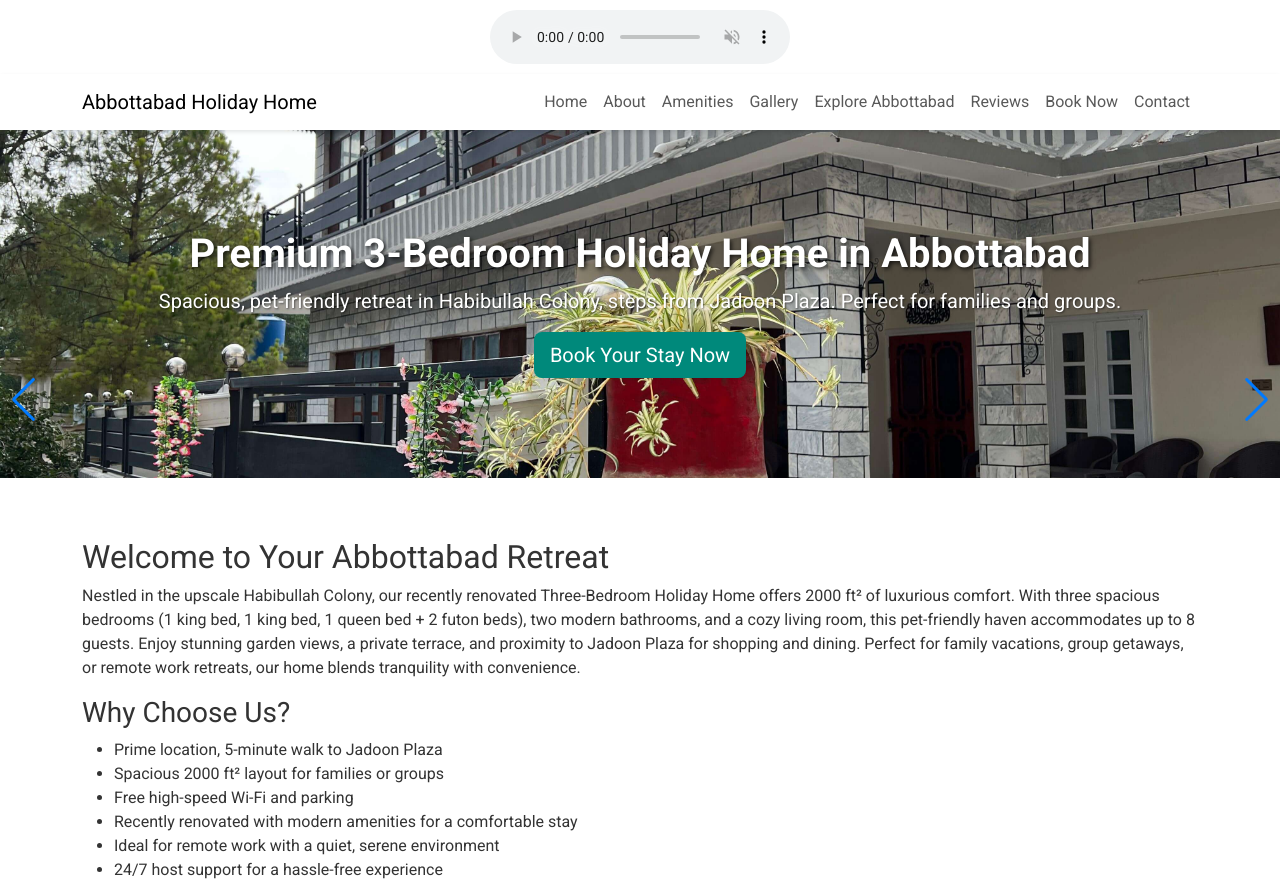
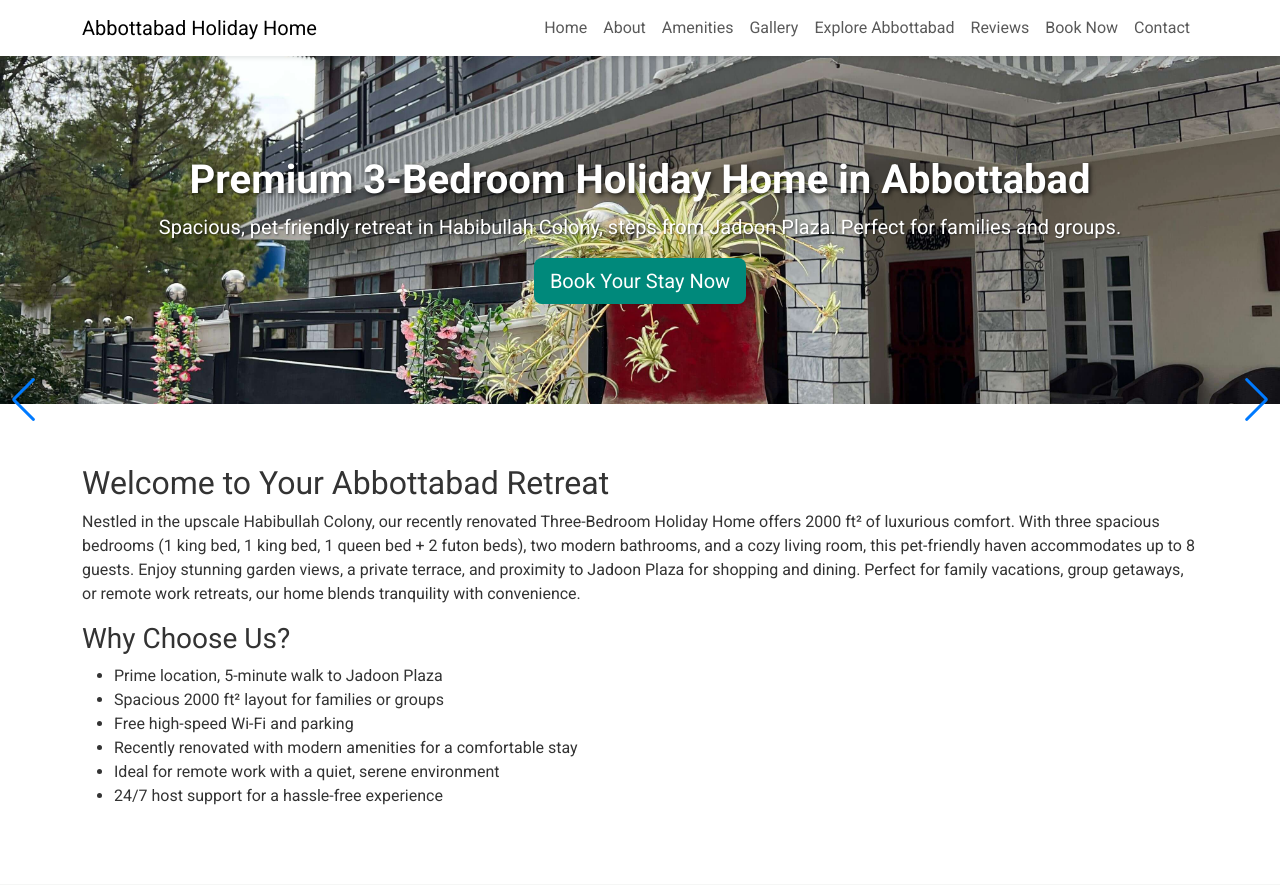
Before and after one commit to fawadkhaan-blip/abbottabadholidayhome, a plain HTML site: page Index.html in a window 1280 px wide. Shown: the top 885 px of the page. Drawn offline with nearby package versions, Linux system fonts and the light colour scheme.

Commit message:
Update Index.html and add optimized house-tours.mp4 (36 MB)

```diff
--- a/Index.html
+++ b/Index.html
@@ -38,7 +38,7 @@
     .blockquote-footer { color: #FFFFFF; line-height: 1.2; padding: 2px 0; }
     .video-container { max-width: 800px; margin: 0 auto; }
     video { width: 100%; height: auto; border-radius: 8px; }
-    .audio-player { display: block; margin: 10px auto; }
+    .audio-player { display: none; }
   </style>
   <!-- Schema.org Structured Data -->
   <script type="application/ld+json">
@@ -59,9 +59,9 @@
 </head>
 <body>
   <!-- Background Music -->
-  <audio class="audio-player" autoplay muted loop controls volume="0.3">
+  <audio class="audio-player" autoplay loop controls volume="0.3">
     <source src="audio/thousand-years.mp3" type="audio/mpeg">
-    Your browser does not support the audio element. Please ensure the audio file is available at 'audio/thousand-years.mp3' or check the file path/URL.
+    Your browser does not support the audio element.
   </audio>
 
   <!-- Navigation Bar -->
@@ -181,7 +181,7 @@
       <h2>Virtual Tour</h2>
       <div class="video-container">
         <video controls>
-          <source src="videos/house-tour.mp4" type="video/mp4">
+          <source src="videos/house-tours.mp4" type="video/mp4">
           Your browser does not support the video element.
         </video>
       </div>
@@ -196,8 +196,8 @@
       <div class="row">
         <div class="col-md-4 mb-4">
           <h4>Abbottabad Chairlift</h4>
-          <p>Enjoy a scenic ride with stunning views of the Galiyat mountains, 20 minutes away.</p>
-          <img src="images/chairlift.jpg" alt="Abbottabad Chairlift in Abbottabad" class="attraction-img">
+          <p>Enjoy a scenic ride with stunning views of Abbottabad’s scenic hills, 20 minutes away.</p>
+          <img src="images/chairlift.jpg" alt="Abbottabad Chairlift" class="attraction-img">
         </div>
         <div class="col-md-4 mb-4">
           <h4>Baloch Mess</h4>
@@ -414,13 +414,6 @@
         992: { slidesPerView: 3 }
       }
     });
-
-    // Attempt to play audio and handle errors
-    const audio = document.querySelector('.audio-player');
-    audio.volume = 0.3;
-    audio.play().catch(error => {
-      console.error('Audio playback failed:', error);
-    });
   </script>
 </body>
 </html>
```
